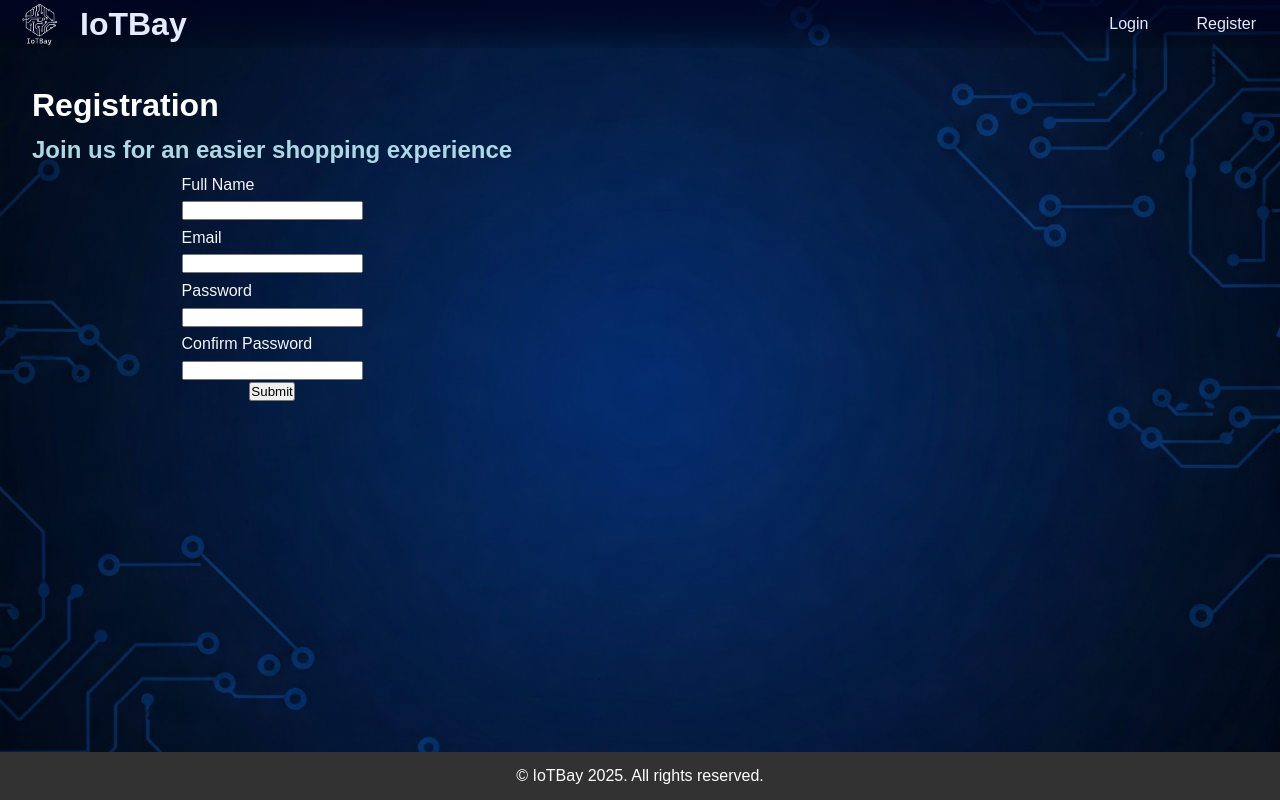
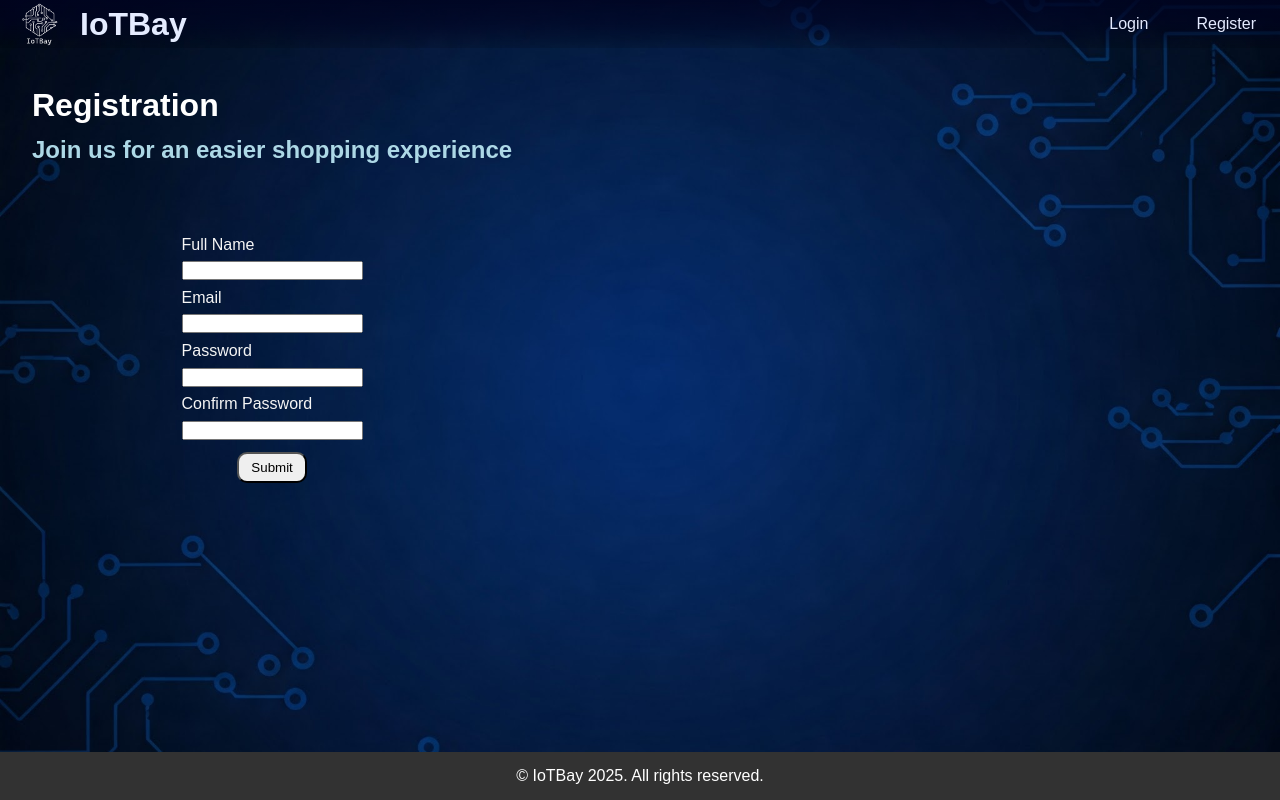
Before and after one commit to YM2992/IoTBay, a React (Vite) app in the folder Client/: page /register in a window 1280 px wide. Built offline with nearby package versions, Linux system fonts and the light colour scheme.

Commit message:
Button Color

```diff
--- a/Client/src/pages/Register.css
+++ b/Client/src/pages/Register.css
@@ -15,7 +15,22 @@ h2{
     margin-top: 2px;
 }
 
+.SubBtn{
+    margin-top: 10px;
+    border-radius: 10px;
+    padding: 6px 12px;
+    cursor: pointer; /* When cusor state = hover --> .SubBUt:hover */
+    transition: background-color 0.75s ease;
+}
+
+.SubBtn:hover{
+    background-color: blue;
+    color: white;
+    cursor: pointer;
+}
+
 .centered{
+    padding: 60px 42px 20px;
     display: flex;
     justify-content: center;
     flex-direction: column;
--- a/Client/src/pages/Register.jsx
+++ b/Client/src/pages/Register.jsx
@@ -28,12 +28,16 @@ function Register(){
                 </div>
 
                 <div class="FieldMargin">
-                    <label for="getPass">Confirm Password</label>
+                    <label for="confirmPas">Confirm Password</label>
                     <input type="password" id="confirmPas" name="confirm_password" autoComplete="off" />
                 </div>
 
-                {/* This needs to returned red text error if any validations fails*/}
-                <button type="submit" class="btn"> Submit </button>
+                {/* This needs to returned red text error if any validations fails
+                        - Failed Data validation format
+                        - getPas != confirmPas
+                        - Email already exists in data base
+                */}
+                <button type="submit" class="SubBtn"> Submit </button>
 
             </div>
         </main>
```
